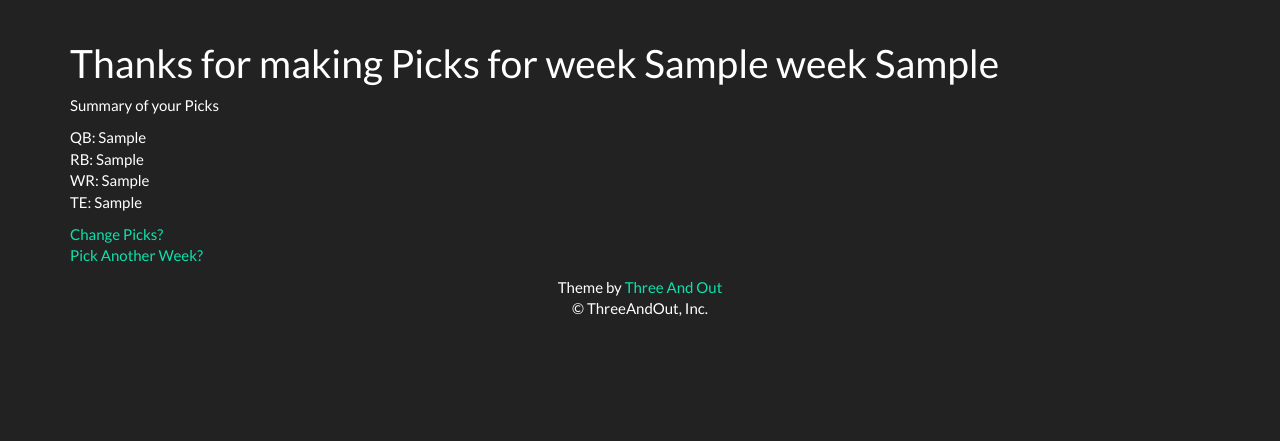
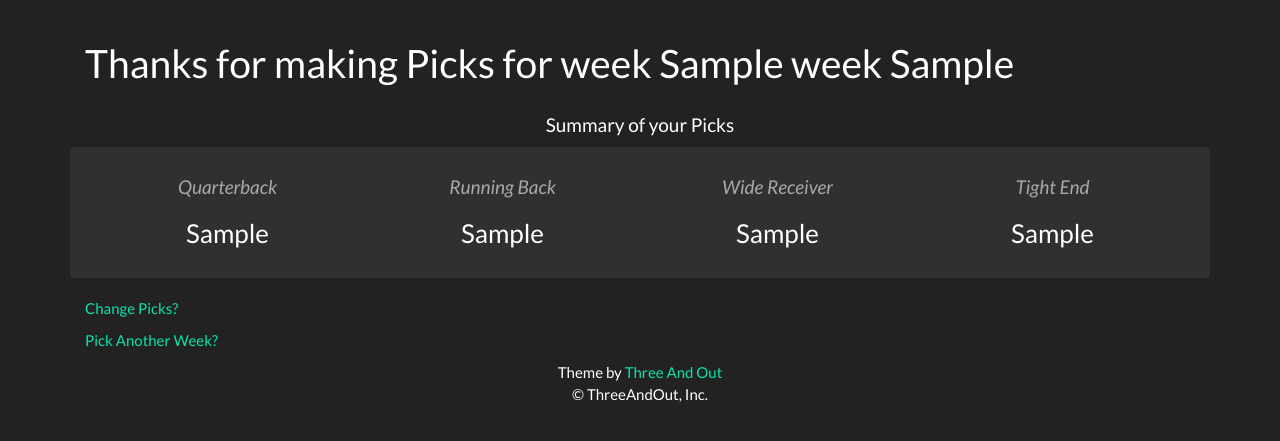
Before and after one commit to jxp360/threeandout, a Django app: template threeandout/threeandout/apps/ff_core/templates/ff_core/picksummary.html in a window 1280 px wide. Shown: the part 60-501 px from the top of the page. Run offline with Django 3.2, Linux system fonts and the light colour scheme; the template is opened without the code that fills it: most values are stand-ins (such as "Sample title", 1, 10 or a date in 2020); parts of the project's set-up code (start-up, migrations or seed data) failed here and were passed over; some libraries are stand-ins or nearby versions.

Commit message:
Cleaned up the picks summary page to emphasize the selections.

```diff
--- a/threeandout/media/static/css/bootstrap-table.css
+++ b/threeandout/media/static/css/bootstrap-table.css
@@ -70,3 +70,12 @@
   font-style: italic;
   /*font-weight: normal;*/
 }
+
+.picks-summary-title {
+  padding-top: 20px;
+}
+
+.picks-summary-position {
+  color: darkgrey;
+  font-style: italic;
+}
--- a/threeandout/threeandout/apps/ff_core/templates/ff_core/picksummary.html
+++ b/threeandout/threeandout/apps/ff_core/templates/ff_core/picksummary.html
@@ -1,19 +1,43 @@
 {% extends "base.html" %}
 {% block content %}
 
-<h1> Thanks for making Picks for week {{week}} {{season_type}}</h1>
+<div class="container-fluid">
+  <div class="row">
+    <div class="col-sm-12">
+      <h1> Thanks for making Picks for week {{week}} {{season_type}}</h1>
 
-<p> Summary of your Picks </p>
+      <h4 class="text-center picks-summary-title"> Summary of your Picks </h4>
+    </div>
+  </div>
+  <div class="row well">
+    <div class="col-sm-3 text-center">
+      <h4 class="picks-summary-position">Quarterback</h4>
+      <h3>{{ qb }}</h3>
+    </div>
+    <div class="col-sm-3 text-center">
+      <h4 class="picks-summary-position">Running Back</h4>
+      <h3>{{ rb }}</h3>
+    </div>
+    <div class="col-sm-3 text-center">
+      <h4 class="picks-summary-position">Wide Receiver</h4>
+      <h3>{{ wr }}</h3>
+    </div>
+    <div class="col-sm-3 text-center">
+      <h4 class="picks-summary-position">Tight End</h4>
+      <h3>{{ te }}</h3>
+    </div>
+  </div>
+  <div class="row">
+    <div class="col-sm-12">
+      <p>
+        <a href="{% url 'threeandout:pickweek' week %}">Change Picks?</a>
+      </p>
+      <p>
+        <a href="{% url 'threeandout:picks' %}">Pick Another Week?</a>
+      </p>
+    </div>
+  </div>
+</div>
 
-<p>
-QB: {{qb}} <br>
-RB: {{rb}} <br>
-WR: {{wr}} <br>
-TE: {{te}} <br>
-</p>
 
-<a href="{% url 'threeandout:pickweek' week %}">Change Picks?</a>
-<p>
-<a href="{% url 'threeandout:picks' %}">Pick Another Week?</a>
-</p>
 {% endblock %}
```
